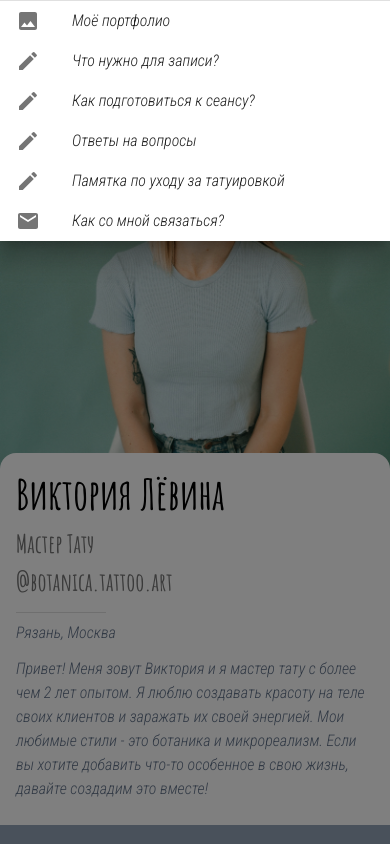
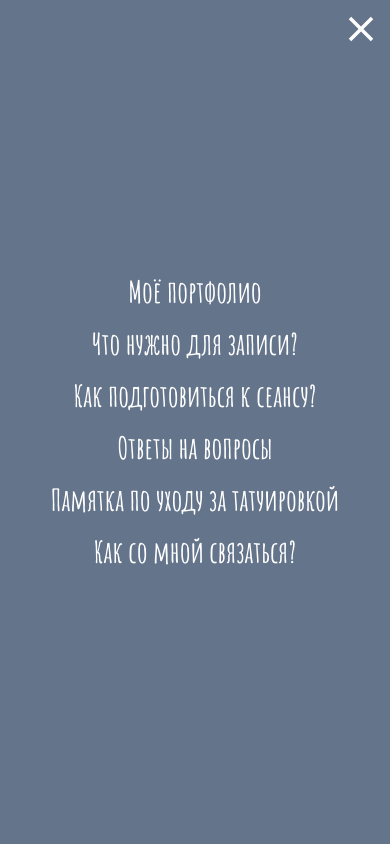
Before and after one commit to Nikolyovin/botanica, a React (Create React App) app: page / in a window 390 px wide. Both pictures are taken after a click on the button 362 px from the left and 25 px from the top of the page. Shown: the top 844 px of the page. Built offline with nearby package versions, Linux system fonts and the light colour scheme; a web font is replaced by a local one.

Commit message:
mobile menu

```diff
--- a/src/components/Header/DrawerList.tsx
+++ b/src/components/Header/DrawerList.tsx
@@ -15,13 +15,7 @@ interface Iprops {
 const DrawerList: FC<Iprops> = ({ setIsOpen, setVariant }) => {
     const onClick = () => setIsOpen(false)
     return (
-        <Box sx={{ width: 'auto' }} role='presentation'>
-            {/* <div className='flex justify-end items-center h-[50px]'>
-                <IconButton onClick={onClick}>
-                    <CloseIcon sx={{ fontSize: 32 }} />
-                </IconButton>
-            </div> */}
-            <Divider />
+        <Box className='bg-slate-500 h-[100vh]' role='presentation'>
             <TabList setIsOpen={setIsOpen} setVariant={setVariant} />
         </Box>
     )
--- a/src/components/Header/Header.tsx
+++ b/src/components/Header/Header.tsx
@@ -23,10 +23,10 @@ const Header = () => {
     }
 
     return (
-        <header className='flex z-20 px-3 justify-between items-center w-full h-[50px]'>
-            <img className='w-[40px] h-[40px]' src={logo} alt='logo' />
+        <header className='absolute flex z-20 px-3 justify-end items-center w-full h-[50px] bg-t'>
+            {/* <img className='w-[40px] h-[40px]' src={logo} alt='logo' /> */}
             <IconButton onClick={onClick} sx={{ p: 0 }}>
-                <MenuIcon sx={{ fontSize: 32 }} />
+                <MenuIcon className='text-white' sx={{ fontSize: 34 }} />
             </IconButton>
             <SwipeableDrawer
                 anchor={'top'}
--- a/src/components/Header/TabList.tsx
+++ b/src/components/Header/TabList.tsx
@@ -8,6 +8,8 @@ import ImageIcon from '@mui/icons-material/Image'
 import CreateIcon from '@mui/icons-material/Create'
 import { VariantType } from '../../types/types'
 import { arrButtons } from '../common'
+import { IconButton } from '@mui/material'
+import CloseIcon from '@mui/icons-material/Close'
 
 interface Iprops {
     setIsOpen: React.Dispatch<React.SetStateAction<boolean>>
@@ -21,26 +23,34 @@ const TabList: React.FC<Iprops> = ({ setIsOpen, setVariant }) => {
         setVariant('temporary')
     }
 
-    const findNameComponent = (icon: string) => {
-        switch (icon) {
-            case 'ImageIcon':
-                return <ImageIcon />
-            case 'CreateIcon':
-                return <CreateIcon />
-            case 'MailIcon':
-                return <MailIcon />
-            // case 'ImageIcon': return <ImageIcon/>
-        }
-    }
+    // const findNameComponent = (icon: string) => {
+    //     switch (icon) {
+    //         case 'ImageIcon':
+    //             return <ImageIcon />
+    //         case 'CreateIcon':
+    //             return <CreateIcon />
+    //         case 'MailIcon':
+    //             return <MailIcon />
+    //         // case 'ImageIcon': return <ImageIcon/>
+    //     }
+    // }
 
     return (
-        <List sx={{ p: 0 }}>
+        <List
+            // sx={{ mt: '-50px' }}
+            className='p-0 flex flex-col justify-center items-center h-full text-white amatic font-bold text-3xl'
+        >
+            <div className='flex justify-end items-center absolute top-0 right-0'>
+                <IconButton onClick={onClick}>
+                    <CloseIcon className='text-white ' sx={{ fontSize: 42 }} />
+                </IconButton>
+            </div>
             {arrButtons.map((item, index) => (
                 <div className='' key={index}>
                     <Link to={item.href} smooth={true} duration={500} onClick={onClick}>
                         <ListItem disablePadding>
                             <ListItemButton>
-                                <ListItemIcon>{findNameComponent(item.icon)}</ListItemIcon>
+                                {/* <ListItemIcon>{findNameComponent(item.icon)}</ListItemIcon> */}
                                 {/* <ListItemText primary={item.title} /> */}
                                 <span className='w-full'>{item.title}</span>
                             </ListItemButton>
```
